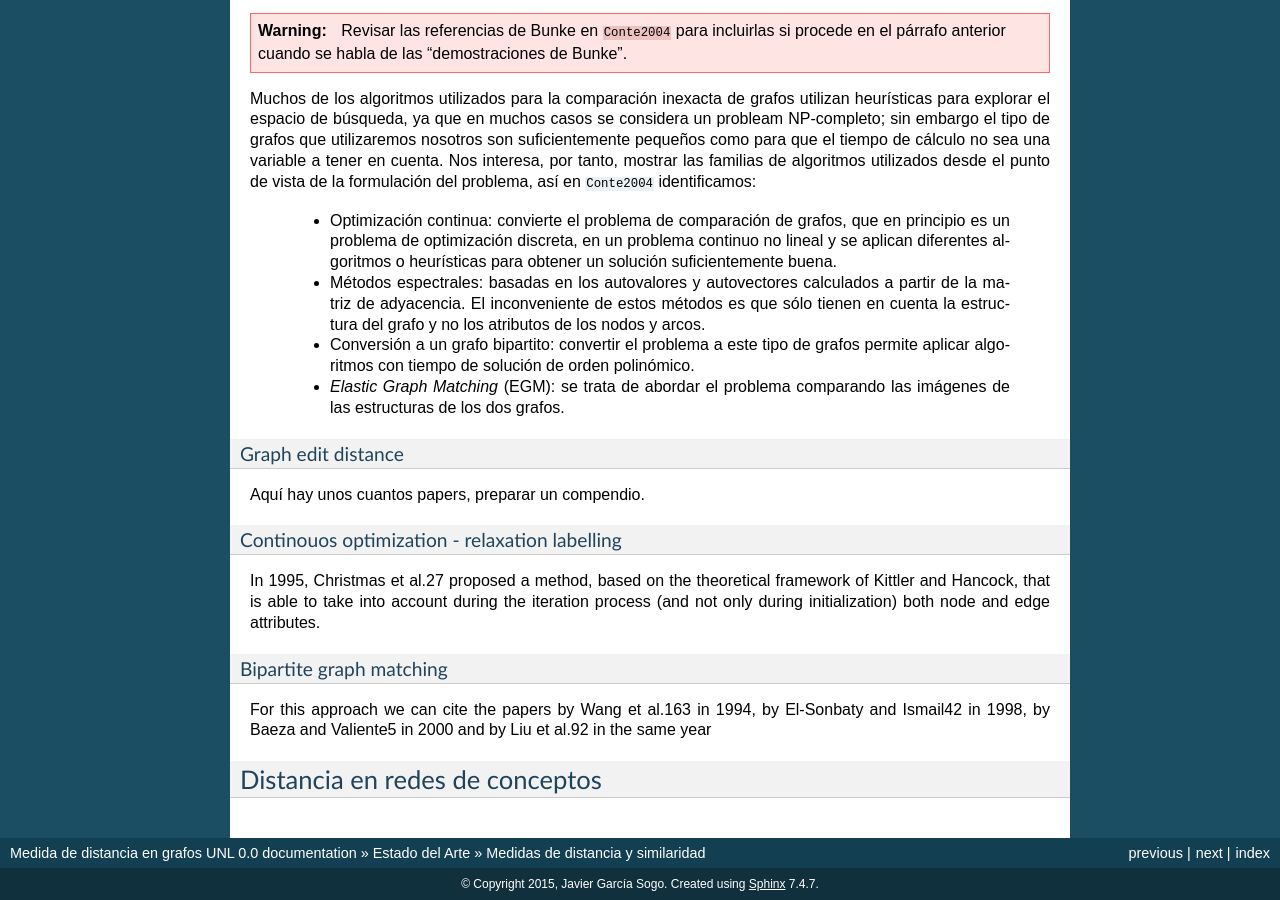
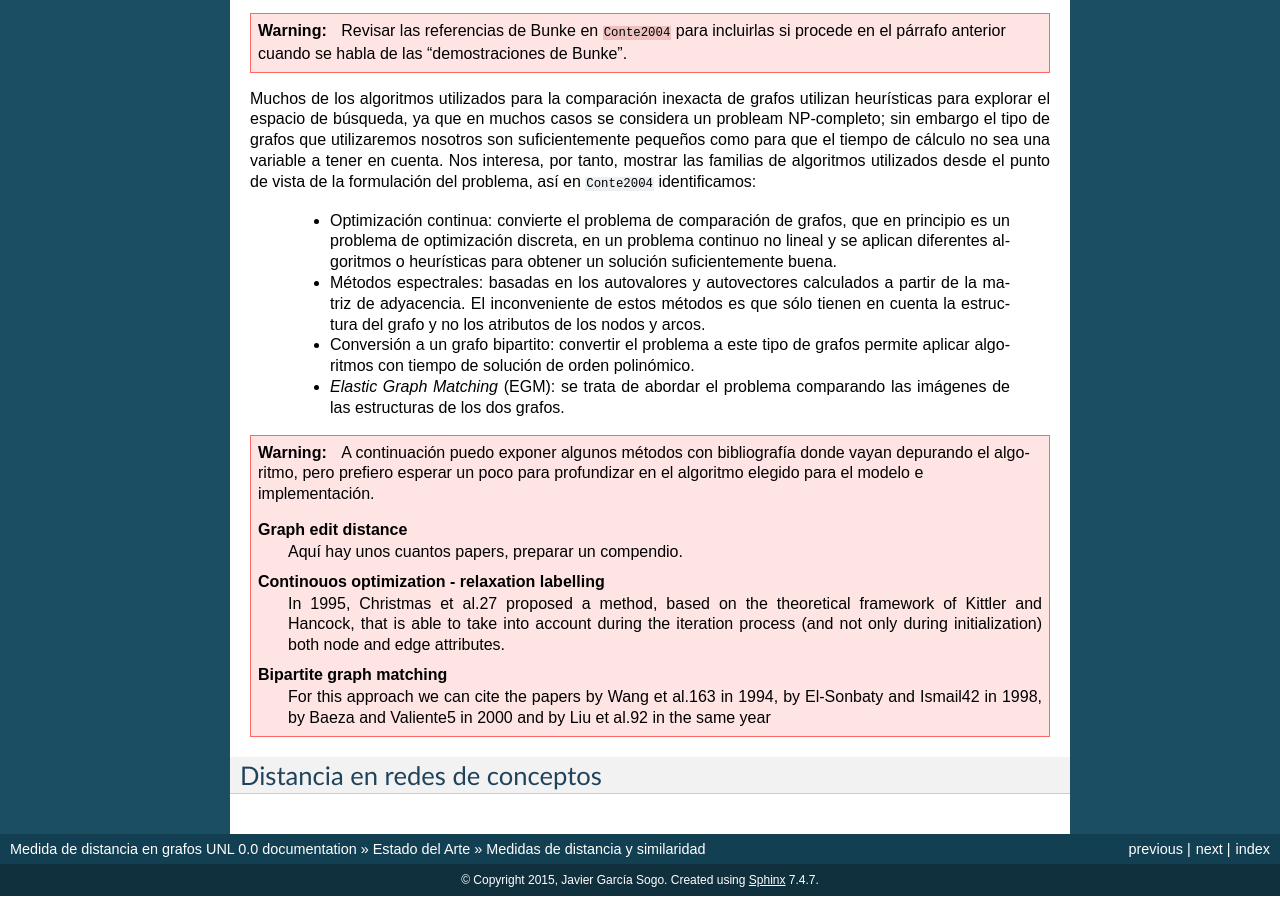
Before and after one commit to jgsogo/muia_tfm, a Sphinx documentation site: the page built from doc/i.state-of-the-art/ii.medidas-distancia.rst, in a window 1280 px wide and 900 px high, scrolled down 1247 px. Built offline with Sphinx 7.4.7, drawn with Linux system fonts in a browser that asks for light colours; cross-references to code outside the pages are shown as plain code; some of the changed text lies outside the part shown.

```diff
--- a/doc/i.state-of-the-art/ii.medidas-distancia.rst
+++ b/doc/i.state-of-the-art/ii.medidas-distancia.rst
@@ -85,17 +85,19 @@ problema, así en :cite:`Conte2004` identificamos:
  * *Elastic Graph Matching* (EGM): se trata de abordar el problema comparando las imágenes de
    las estructuras de los dos grafos.
 
-Graph edit distance
-...................
-Aquí hay unos cuantos papers, preparar un compendio.
+.. warning:: A continuación puedo exponer algunos métodos con bibliografía donde vayan depurando
+   el algoritmo, pero prefiero esperar un poco para profundizar en el algoritmo elegido para el
+   modelo e implementación.
 
-Continouos optimization - relaxation labelling
-..............................................
-In 1995, Christmas et al.27 proposed a method, based on the theoretical framework of Kittler and Hancock, that is able to take into account during the iteration process (and not only during initialization) both node and edge attributes.
 
-Bipartite graph matching
-........................
-For this approach we can cite the papers by Wang et al.163 in 1994, by El-Sonbaty and Ismail42 in 1998, by Baeza and Valiente5 in 2000 and by Liu et al.92 in the same year
+   Graph edit distance
+      Aquí hay unos cuantos papers, preparar un compendio.
+
+   Continouos optimization - relaxation labelling
+      In 1995, Christmas et al.27 proposed a method, based on the theoretical framework of Kittler and Hancock, that is able to take into account during the iteration process (and not only during initialization) both node and edge attributes.
+
+   Bipartite graph matching
+      For this approach we can cite the papers by Wang et al.163 in 1994, by El-Sonbaty and Ismail42 in 1998, by Baeza and Valiente5 in 2000 and by Liu et al.92 in the same year
 
 
 Distancia en redes de conceptos
```
